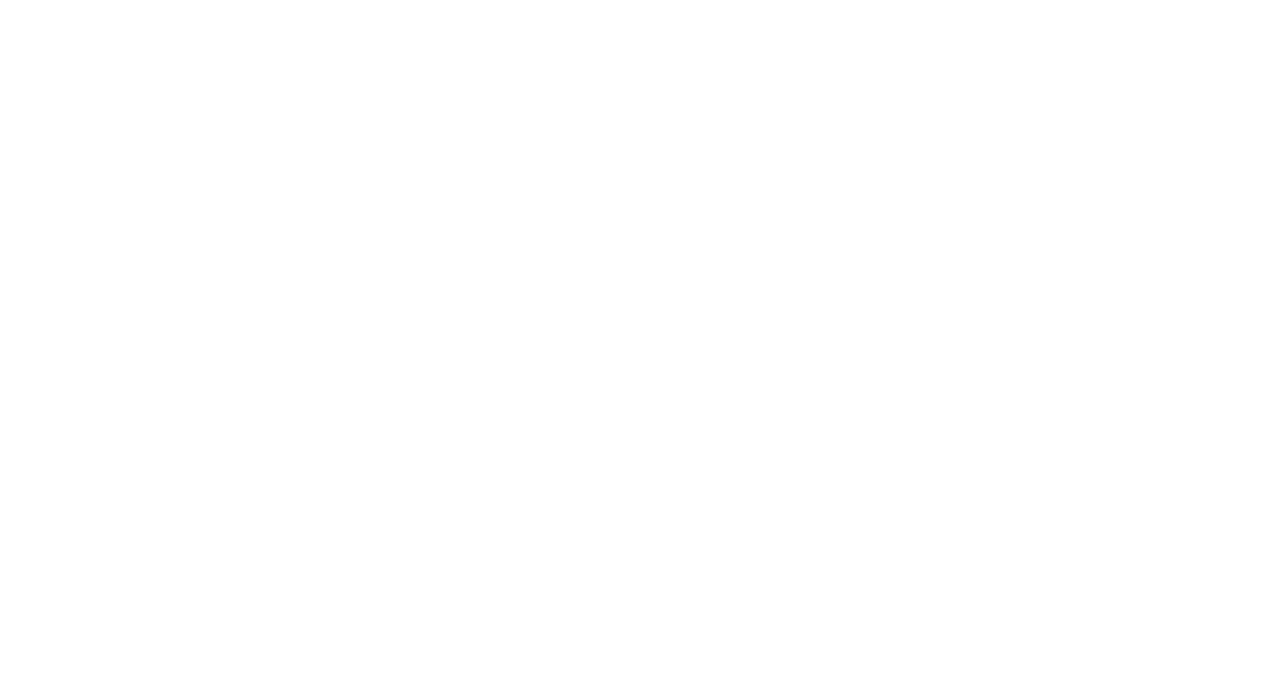
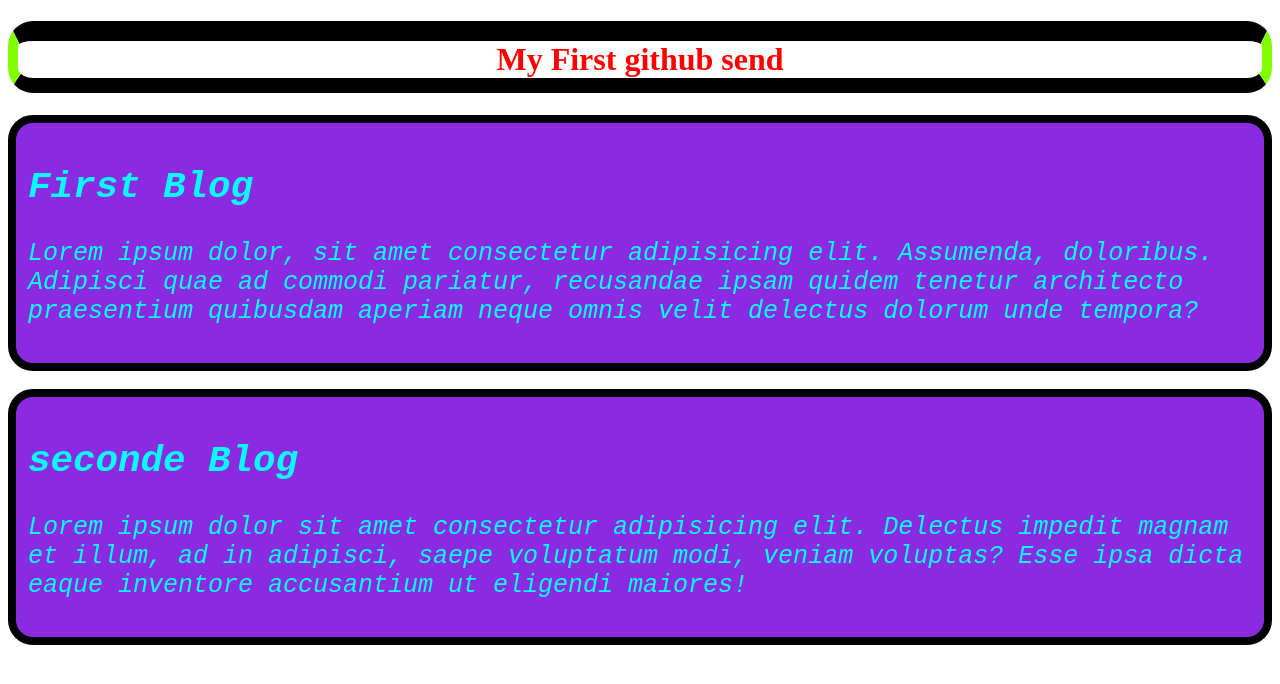
Before and after one commit to patwary9/my-simple-website, a plain HTML site: page index.html in a window 1280 px wide. Drawn offline with Linux system fonts and the light colour scheme.

Commit message:
first blog

```diff
--- a/index.html
+++ b/index.html
@@ -4,8 +4,20 @@
     <meta charset="UTF-8">
     <meta name="viewport" content="width=device-width, initial-scale=1.0">
     <title>my simple website</title>
+    <link rel="stylesheet" href="styless/blog.css">
 </head>
 <body>
-
+    <header>
+        <h1 style="color: red;size: 45px; border: 10px solid chartreuse ; border-radius: 25px; align-items: center;text-align: center; border-top: 15px solid chartreuse; border-block: 20px solid black; border-bottom: 15px solid black; ">My First github send <code></code></h1>
+    </header>
+    <div>
+        <h2>First Blog</h2>
+        <p>Lorem ipsum dolor, sit amet consectetur adipisicing elit. Assumenda, doloribus. Adipisci quae ad commodi pariatur, recusandae ipsam quidem tenetur architecto praesentium quibusdam aperiam neque omnis velit delectus dolorum unde tempora?</p>
+    </div>
+    <br>
+    <div>
+        <h2>seconde Blog</h2>
+        <p>Lorem ipsum dolor sit amet consectetur adipisicing elit. Delectus impedit magnam et illum, ad in adipisci, saepe voluptatum modi, veniam voluptas? Esse ipsa dicta eaque inventore accusantium ut eligendi maiores!</p>
+    </div>
 </body>
 </html>
--- /dev/null
+++ b/styless/blog.css
@@ -0,0 +1,10 @@
+div{
+    font-size: 25px;
+    color: aqua;
+    background-color: blueviolet;
+    font-family: 'Courier New', Courier, monospace;
+    padding:12px;
+    border: 8px solid black;
+    font-style: italic;
+    border-radius: 25px;
+}
```
